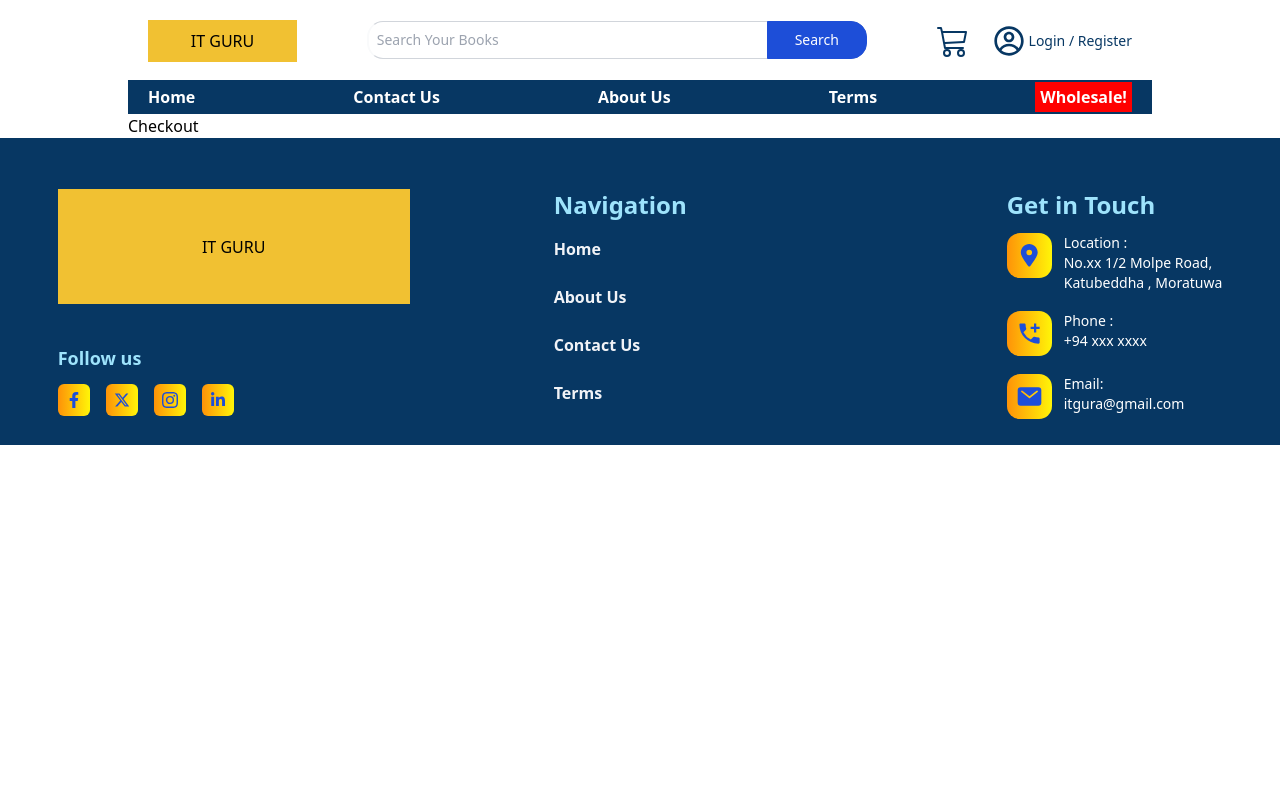
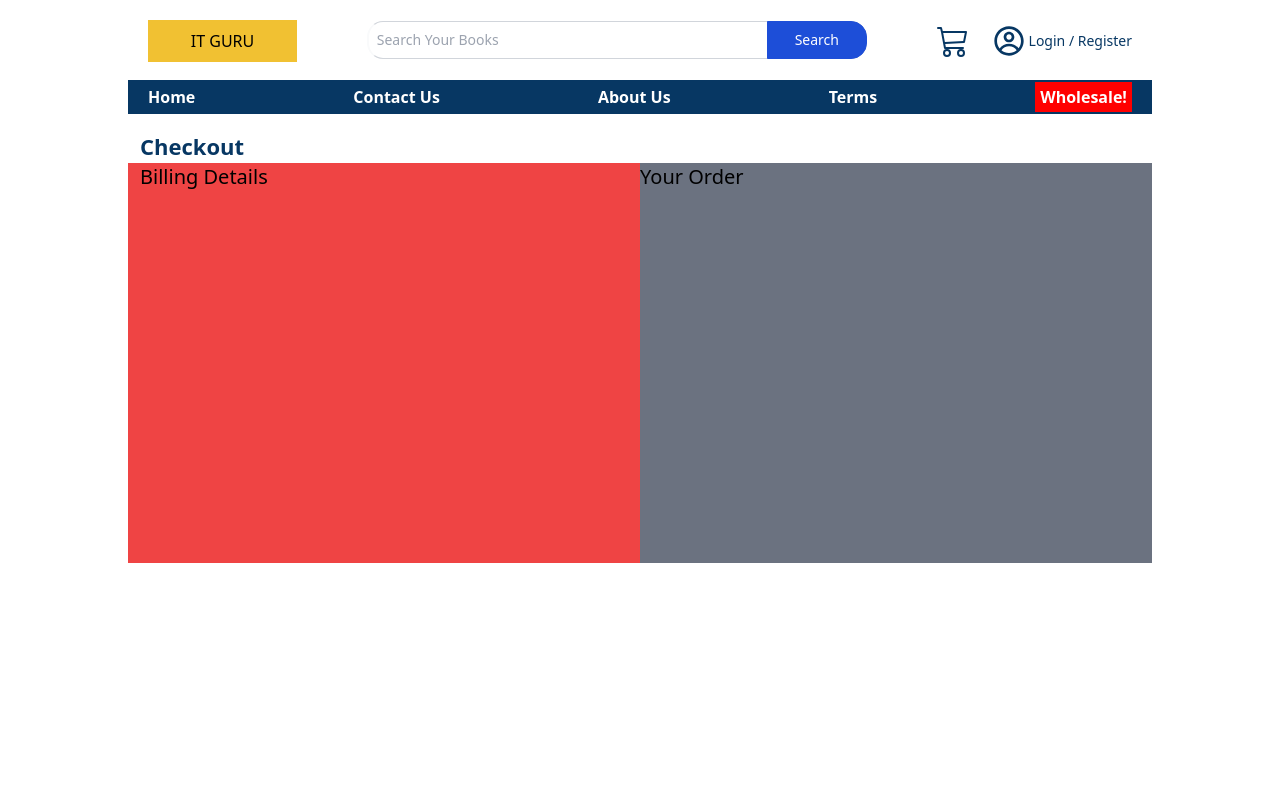
Before and after one commit to IT-Guru-Books-Store/ecomm-app-user, a Next.js app: page /checkout in a window 1280 px wide. Shown: the top 800 px of the page. Built offline with nearby package versions, Linux system fonts and the light colour scheme.

Commit message:
initial commit

```diff
--- a/app/checkout/page.js
+++ b/app/checkout/page.js
@@ -1,7 +1,23 @@
 import React from "react";
 
 const Checkout = () => {
-  return <div>Checkout</div>;
+  return (
+    <div className="w-full flex flex-col h-[90vh]">
+      <h1 className="text-[22px] font-bold text-[#073763] mt-4 ml-3">
+        Checkout
+      </h1>
+      <div className="grid grid-cols-1 md:grid-cols-2 w-full">
+        {/* billing details */}
+        <div className="bg-red-500 px-3">
+          <h2 className="text-xl">Billing Details</h2>
+        </div>
+        {/* Your Order */}
+        <div className="bg-gray-500 h-[50vh]">
+          <h2 className="text-xl">Your Order</h2>
+        </div>
+      </div>
+    </div>
+  );
 };
 
 export default Checkout;
```
